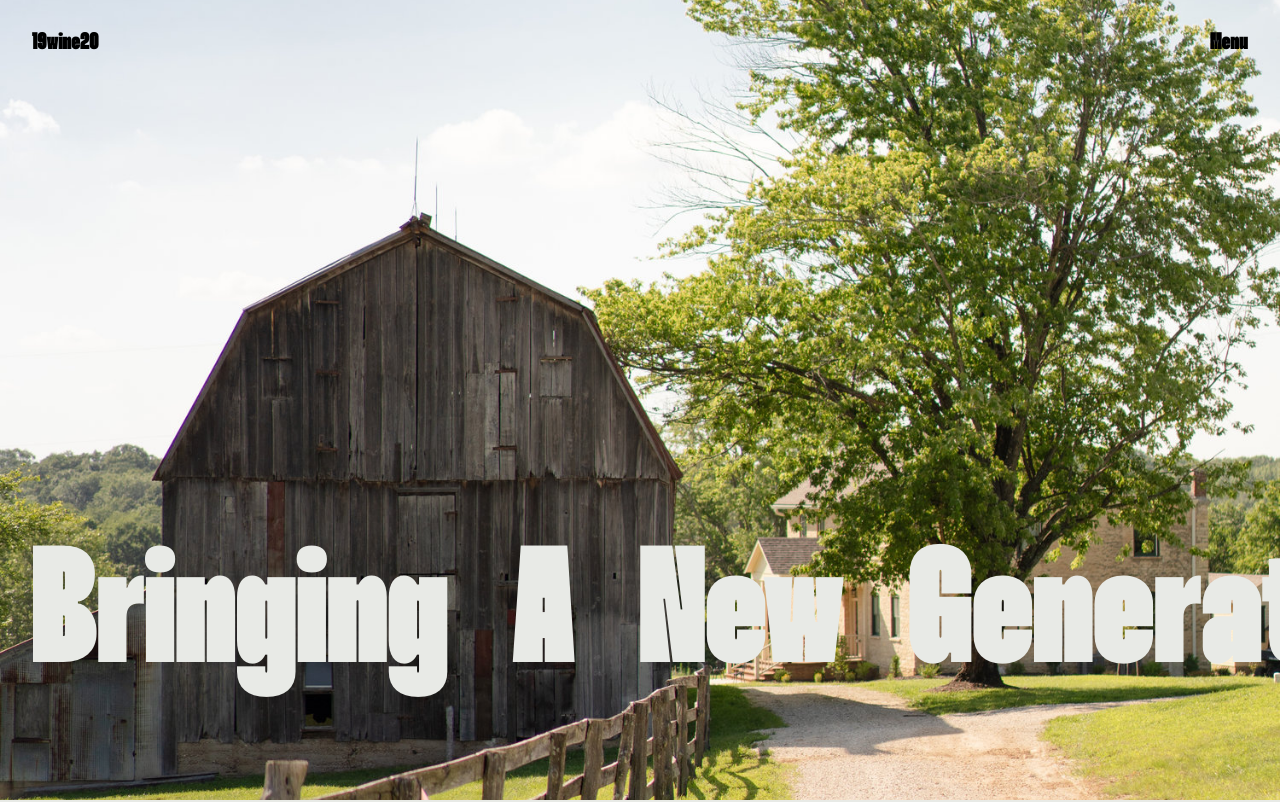
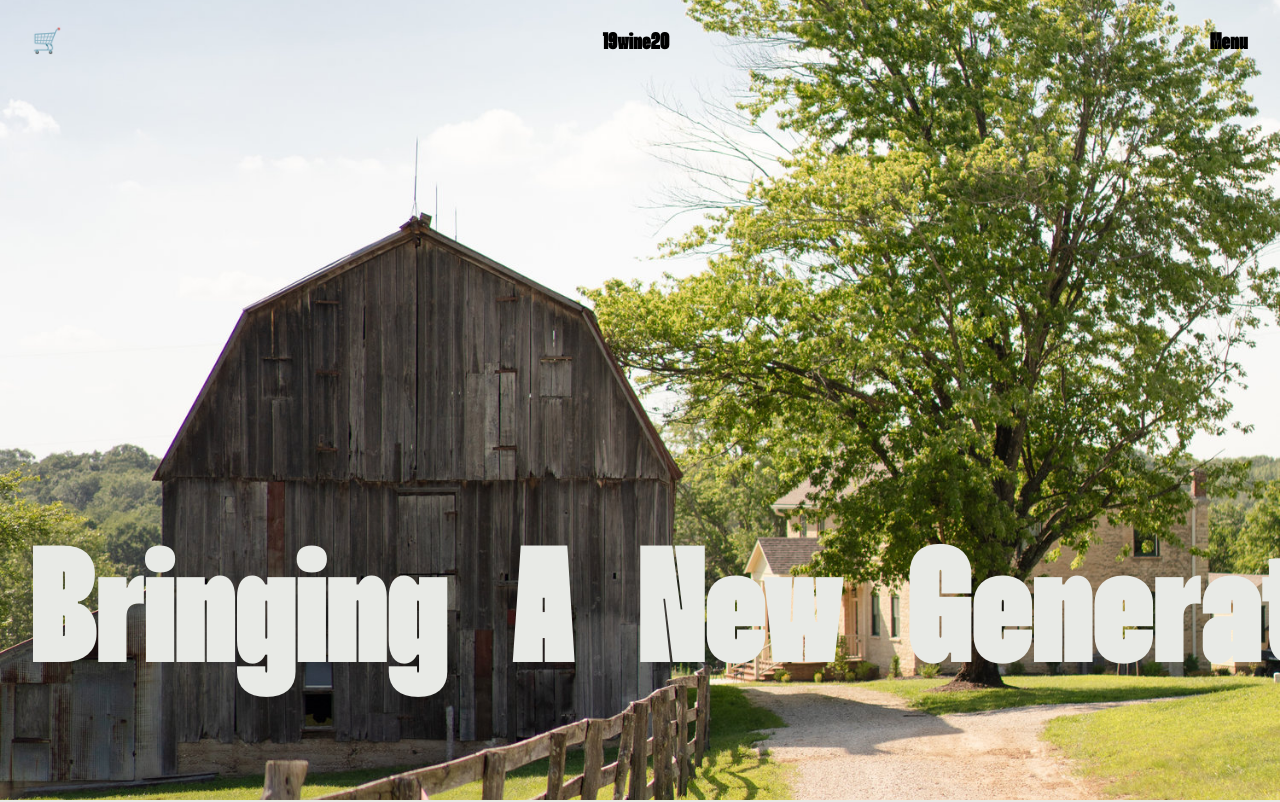
Before and after one commit to Jatin-1920/1920wine, a plain HTML site: page about.html in a window 1280 px wide. Shown: the top 802 px of the page. Drawn offline with nearby package versions, Linux system fonts and the light colour scheme; a script that the page names is missing.

Commit message:
Update about.html

```diff
--- a/about.html
+++ b/about.html
@@ -43,6 +43,7 @@
         </div>
       </nav>
       <div class="topHeader">
+           <div class="cartToggle">🛒</div>
           <a>19wine20</a>
           <div class="menuToggle">Menu</div>
       </div>
```
